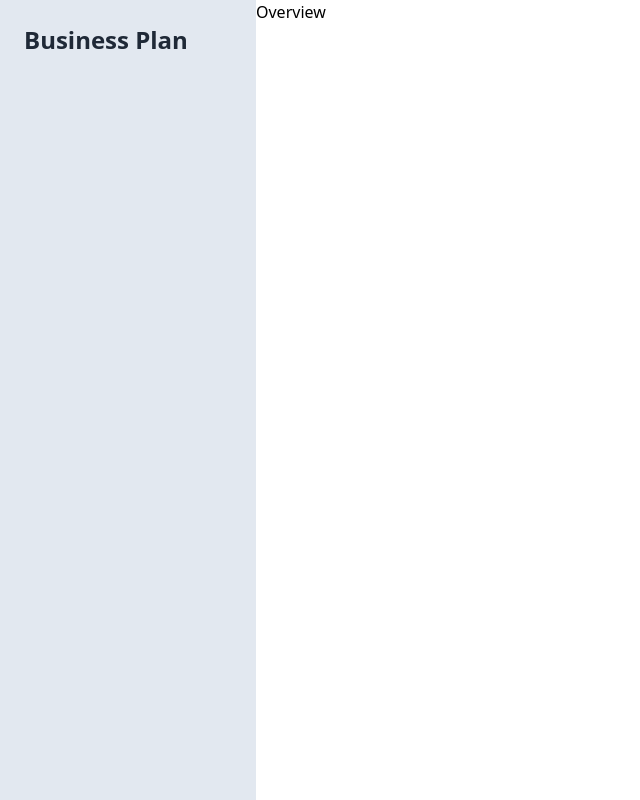
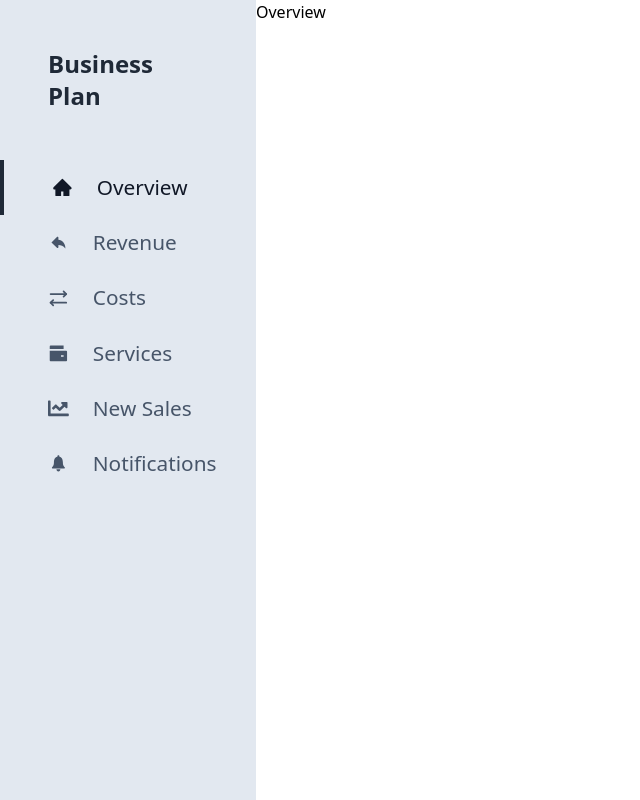
Before and after one commit to AfolabiOlajide/quick-dashboard, a React (Create React App) app: page / in a window 1280 px wide. Shown: the whole page, without its empty margins (0-640 px from the left). Built offline with nearby package versions, Linux system fonts and the light colour scheme; the HTML template or start-up script is replaced by a standard one.

Commit message:
dashboard menu setup

```diff
--- a/src/Nav.js
+++ b/src/Nav.js
@@ -1,10 +1,37 @@
 import React from 'react'
+import { AiFillHome } from "react-icons/ai";
+import { TiArrowBack } from "react-icons/ti";
+import { TbArrowsRightLeft } from "react-icons/tb";
+import { RiWalletFill } from "react-icons/ri";
+import { FaChartLine } from "react-icons/fa";
+import { IoIosNotifications } from "react-icons/io";
+
 
 const Nav = () => {
     return (
-        <div className='bg-slate-200'>
-            <div className="head p-6">
+        <div className='bg-slate-200 fixed top-0 left-0 bottom-0 w-[50vw] md:relative md:w-[100%]'>
+            <div className="head p-12">
                 <h2 className='text-2xl text-gray-800 font-bold'>Business Plan</h2>
+            </div>
+            <div className="menu-list">
+                <div className="menu pl-[3rem] p-3 hover:pl-[4.5rem] transition-all duration-700 ease-in-out cursor-pointer border-l-[.3rem] text-gray-900 border-gray-800">
+                    <h3 className='flex gap-6 items-center text-[1.3rem]'><AiFillHome /> Overview</h3>
+                </div>
+                <div className="menu pl-[3rem] p-3 text-slate-600 hover:pl-[4.5rem] transition-all duration-700 ease-in-out cursor-pointer">
+                    <h3 className='flex gap-6 items-center text-[1.3rem]'><TiArrowBack /> Revenue</h3>
+                </div>
+                <div className="menu pl-[3rem] p-3 text-slate-600 hover:pl-[4.5rem] transition-all duration-700 ease-in-out cursor-pointer">
+                    <h3 className='flex gap-6 items-center text-[1.3rem]'><TbArrowsRightLeft /> Costs</h3>
+                </div>
+                <div className="menu pl-[3rem] p-3 text-slate-600 hover:pl-[4.5rem] transition-all duration-700 ease-in-out cursor-pointer">
+                    <h3 className='flex gap-6 items-center text-[1.3rem]'><RiWalletFill /> Services</h3>
+                </div>
+                <div className="menu pl-[3rem] p-3 text-slate-600 hover:pl-[4.5rem] transition-all duration-700 ease-in-out cursor-pointer">
+                    <h3 className='flex gap-6 items-center text-[1.3rem]'><FaChartLine /> New Sales</h3>
+                </div>
+                <div className="menu pl-[3rem] p-3 text-slate-600 hover:pl-[4.5rem] transition-all duration-700 ease-in-out cursor-pointer">
+                    <h3 className='flex gap-6 items-center text-[1.3rem]'><IoIosNotifications /> Notifications</h3>
+                </div>
             </div>
         </div>
     )
```
